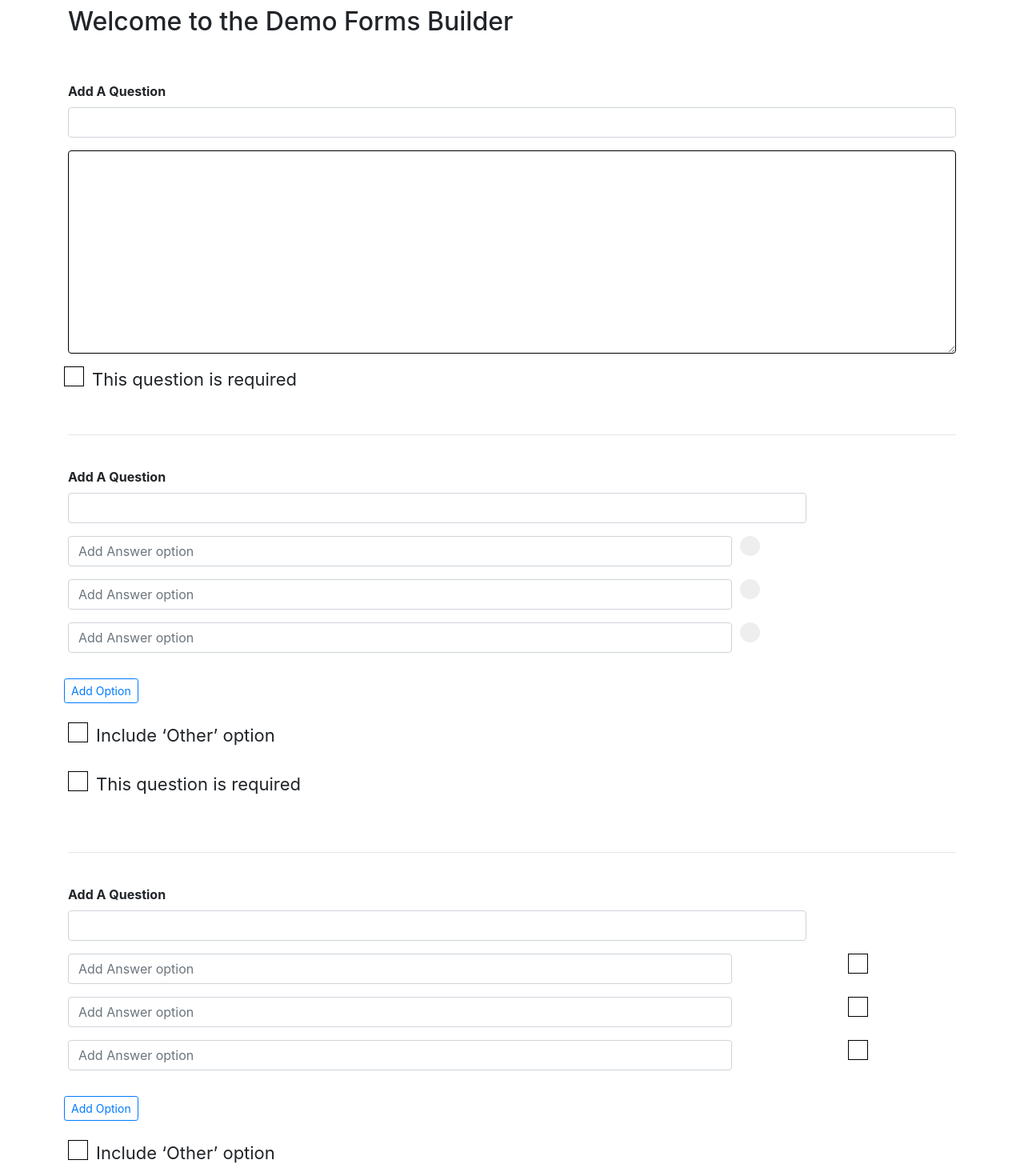
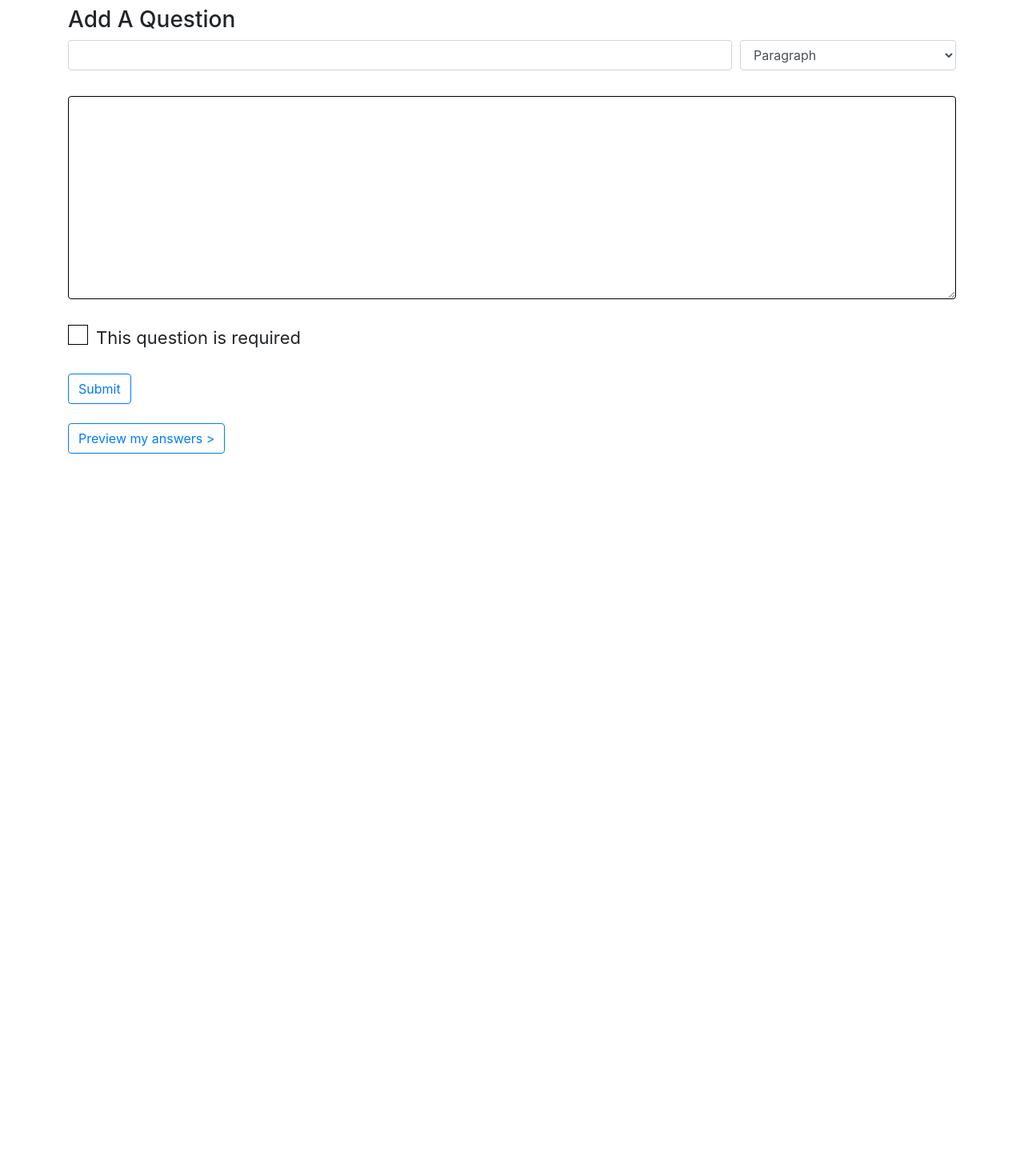
Before and after one commit to MadeefarAbbas/Angular-Assessment-Avnon, an Angular app: page /edit/1 in a window 1280 px wide. Shown: the part 40-1510 px from the top of the page at 80% size. After the commit the page ends 800 px from the top, so only its background shows below. Built offline with nearby package versions, Linux system fonts and the light colour scheme.

Commit message:
'dynamic-code-committed'

```diff
--- a/src/app/questions/add-question/add-question.component.css
+++ b/src/app/questions/add-question/add-question.component.css
@@ -125,7 +125,7 @@ textarea {
 .radio-container .checkmark {
   position: absolute;
   top: 0;
-  left: 0;
+  left: 50%;
   height: 25px;
   width: 25px;
   background-color: #eee;
--- a/src/app/questions/add-question/add-question.component.html
+++ b/src/app/questions/add-question/add-question.component.html
@@ -1,58 +1,37 @@
 <div class="container mt-5">
-  <div class="row mt-5 mb-5">
-    <div class="col-sm-9">
-    <h2>Welcome to the Demo Forms Builder</h2>
-    </div>
-  </div>
-
+  <h3>Add A Question</h3>
 <form [formGroup]="myForm" (ngSubmit)="onSubmit()" *ngIf="myForm">
-  <div class="form-row" formGroupName="paragraphQuestion">
-    <div class="form-group col-md-12">
-      <label><b>Add A Question</b></label>
-      <input type="text" class="form-control"
-      [ngClass]="{'is-invalid': myForm.hasError('required', 'paragraphQuestion.questionTitle') && isValidFormSubmitted != null && !isValidFormSubmitted,'is-valid': !myForm.hasError('required', 'paragraphQuestion.questionTitle') && isValidFormSubmitted != null && !isValidFormSubmitted}"
-       id="questionTitle" formControlName="questionTitle">
-      <small id="passwordHelp" class="text-danger" *ngIf="myForm.hasError('required', 'paragraphQuestion.questionTitle') && isValidFormSubmitted != null && !isValidFormSubmitted">
+  <div class="form-row">
+    <div class="form-group col-md-9">
+      <input type="text" class="form-control" [ngClass]="{'is-invalid': question.errors?.required && isValidFormSubmitted != null && !isValidFormSubmitted,'is-valid': !question.errors?.required && isValidFormSubmitted != null && !isValidFormSubmitted}"
+       id="question" formControlName="question">
+      <small id="passwordHelp" class="text-danger" *ngIf="question.errors?.required && isValidFormSubmitted != null && !isValidFormSubmitted">
         Question is required.
       </small>
     </div>
 
-
-    <div class="form-group col-md-12">
-      <textarea
-      [ngClass]="{'is-invalid': myForm.hasError('required', 'paragraphQuestion.paragraph') && isValidFormSubmitted != null && !isValidFormSubmitted,'is-valid': !myForm.hasError('required', 'paragraphQuestion.questionTitle') && isValidFormSubmitted != null && !isValidFormSubmitted}"
-      rows="10" cols="100" class="form-control" formControlName="paragraph">
-      </textarea>
-      <small id="passwordHelp" class="text-danger" *ngIf="myForm.hasError('required', 'paragraphQuestion.paragraph') && isValidFormSubmitted != null && !isValidFormSubmitted">
-        Paragraph is required.
+    <div class="form-group col-md-3">
+      <select
+       [(ngModel)]="selectedValue"
+       id="questionType" class="form-control"
+       formControlName="questionType"
+       (change)="onChangeQuestionType($event.target.value)"
+       [ngClass]="{'is-invalid': qType.errors?.required && isValidFormSubmitted != null && !isValidFormSubmitted,'is-valid': !qType.errors?.required && isValidFormSubmitted != null && !isValidFormSubmitted}"
+       >
+        <option *ngFor="let qType of questionTypes; let i = index" [value]="questionTypes[i].id">
+          {{questionTypes[i].name}}
+        </option>
+      </select>
+      <small id="passwordHelp" class="text-danger" *ngIf="qType.errors?.required && isValidFormSubmitted != null && !isValidFormSubmitted">
+        Question Type is required.
       </small>
     </div>
-
-    <label class="form-input-container">
-      <input type="checkbox" formControlName="isRequired" > This question is required
-      <span class="checkmark"></span>
-    </label>
-
-  </div>
-  <br />
-  <hr />
-  <br />
-  <div class="form-row" formGroupName="radioButtonQuestion">
-    <div class="form-group col-md-10">
-      <label><b>Add A Question</b></label>
-      <input type="text" class="form-control"
-      [ngClass]="{'is-invalid': myForm.hasError('required', 'radioButtonQuestion.questionTitle') && isValidFormSubmitted != null && !isValidFormSubmitted,'is-valid': !myForm.hasError('required', 'radioButtonQuestion.questionTitle') && isValidFormSubmitted != null && !isValidFormSubmitted}"
-       id="questionTitle" formControlName="questionTitle">
-      <small id="passwordHelp" class="text-danger" *ngIf="myForm.hasError('required', 'radioButtonQuestion.questionTitle') && isValidFormSubmitted != null && !isValidFormSubmitted">
-        Question is required.
-      </small>
   </div>
 
 
-    <div class="form-group col-md-12">
-      <div formArrayName="options">
+  <div formArrayName="options" *ngIf="qType.value == 2 || qType.value == 3">
+    <div *ngFor="let option of options.controls; let i=index">
 
-        <div *ngFor="let option of radiobuttonOptions.controls; let i=index">
       <div [formGroupName]="i">
         <div class="form-row">
           <div class="form-group col-md-9">
@@ -61,18 +40,21 @@
              class="form-control"
              formControlName="option"
              placeholder="Add Answer option"
-                 [ngClass]="{'is-invalid': radiobuttonOptions.controls[i].get('option').errors?.required && isValidFormSubmitted != null && !isValidFormSubmitted,'is-valid': !radiobuttonOptions.controls[i].get('option').errors?.required && isValidFormSubmitted != null && !isValidFormSubmitted}"
+             [ngClass]="{'is-invalid': options.controls[i].get('option').errors?.required && isValidFormSubmitted != null && !isValidFormSubmitted,'is-valid': !options.controls[i].get('option').errors?.required && isValidFormSubmitted != null && !isValidFormSubmitted}"
              >
-
-                 <small id="passwordHelp" class="text-danger" *ngIf="radiobuttonOptions.controls[i].get('option').errors?.required && isValidFormSubmitted != null && !isValidFormSubmitted">
+             <small id="passwordHelp" class="text-danger" *ngIf="options.controls[i].get('option').errors?.required && isValidFormSubmitted != null && !isValidFormSubmitted">
                 Answer option is required.
             </small>
           </div>
-
-              <div class="form-group col-md-3">
+          <div class="form-group col-md-3" *ngIf="qType.value == 2">
             <label class="radio-container">
-
-                  <input type="radio" formControlName="valid" name="valid" [value]="radiobuttonOptions.controls[i].get('option').value" [id]="i" (change)="onRadioButtonChange(radiobuttonOptions.controls[i].value)">
+              <input type="radio" formControlName="valid" name="valid" [value]="options.controls[i].get('option').value" [id]="i" (change)="onRadioButtonChange(options.controls[i].value)">
+              <span class="checkmark"></span>
+            </label>
+          </div>
+          <div class="form-group col-md-3" *ngIf="qType.value == 3">
+            <label class="inline-input-container">
+              <input type="checkbox" formControlName="valid" [checked]="options.controls[i].get('valid').value">
               <span class="checkmark"></span>
             </label>
           </div>
@@ -80,84 +62,32 @@
       </div>
     </div>
   </div>
+  <button type="button" class="btn btn-sm btn-outline-primary" (click)="addOption()" *ngIf="qType.value == 2 || qType.value == 3">Add Option</button>
+  <div class="form-row mt-3" *ngIf="qType.value == 1">
+    <div class="form-group col-md-12">
+      <textarea
+      [ngClass]="{'is-invalid': paragraph.errors?.required && isValidFormSubmitted != null && !isValidFormSubmitted,'is-valid': !paragraph.errors?.required && isValidFormSubmitted != null && !isValidFormSubmitted}"
+      rows="10" cols="100" class="form-control" formControlName="paragraph">
+      </textarea>
+      <small id="passwordHelp" class="text-danger" *ngIf="paragraph.errors?.required && isValidFormSubmitted != null && !isValidFormSubmitted">
+        Paragraph is required.
+      </small>
     </div>
-    <button type="button" class="btn btn-sm btn-outline-primary" (click)="addRadioButtonOption()">Add Option</button>
+  </div>
 
-    <div class="form-group col-md-12 mt-4" >
+  <div class="form-row mt-3" >
+    <div class="form-group col-md-12" *ngIf="qType.value == 2 || qType.value == 3">
       <label class="form-input-container">
         <input type="checkbox" formControlName="other">Include ‘Other’ option
         <span class="checkmark"></span>
       </label>
     </div>
-
     <div class="form-group col-md-12">
       <label class="form-input-container">
         <input type="checkbox" formControlName="isRequired" > This question is required
         <span class="checkmark"></span>
       </label>
     </div>
-
-  </div>
-  <br />
-  <hr />
-  <br />
-  <div class="form-row" formGroupName="checkboxQuestion">
-    <div class="form-group col-md-10">
-      <label><b>Add A Question</b></label>
-      <input type="text" class="form-control"
-      [ngClass]="{'is-invalid': myForm.hasError('required', 'checkboxQuestion.questionTitle') && isValidFormSubmitted != null && !isValidFormSubmitted,'is-valid': !myForm.hasError('required', 'checkboxQuestion.questionTitle') && isValidFormSubmitted != null && !isValidFormSubmitted}"
-       id="questionTitle" formControlName="questionTitle">
-      <small id="passwordHelp" class="text-danger" *ngIf="myForm.hasError('required', 'checkboxQuestion.questionTitle') && isValidFormSubmitted != null && !isValidFormSubmitted">
-        Question is required.
-      </small>
-    </div>
-
-    <div class="form-group col-md-12">
-      <div formArrayName="options">
-
-        <div *ngFor="let option of checkboxOptions.controls; let i=index">
-          <div [formGroupName]="i">
-            <div class="form-row">
-              <div class="form-group col-md-9">
-                <input
-                 type="text"
-                 class="form-control"
-                 formControlName="option"
-                 placeholder="Add Answer option"
-                 [ngClass]="{'is-invalid': checkboxOptions.controls[i].get('option').errors?.required && isValidFormSubmitted != null && !isValidFormSubmitted,'is-valid': !checkboxOptions.controls[i].get('option').errors?.required && isValidFormSubmitted != null && !isValidFormSubmitted}"
-                 >
-
-                 <small id="passwordHelp" class="text-danger" *ngIf="checkboxOptions.controls[i].get('option').errors?.required && isValidFormSubmitted != null && !isValidFormSubmitted">
-                    Answer option is required.
-                </small>
-              </div>
-              <div class="form-group col-md-3">
-                <label class="inline-input-container">
-                  <input type="checkbox" formControlName="valid" [checked]="checkboxOptions.controls[i].get('valid').value">
-                  <span class="checkmark"></span>
-                </label>
-              </div>
-            </div>
-          </div>
-        </div>
-      </div>
-    </div>
-    <button type="button" class="btn btn-sm btn-outline-primary" (click)="addCheckBoxOption()">Add Option</button>
-
-    <div class="form-group col-md-12 mt-4" >
-      <label class="form-input-container">
-        <input type="checkbox" formControlName="other">Include ‘Other’ option
-        <span class="checkmark"></span>
-      </label>
-    </div>
-
-    <div class="form-group col-md-12">
-      <label class="form-input-container">
-        <input type="checkbox" formControlName="isRequired" > This question is required
-        <span class="checkmark"></span>
-      </label>
-    </div>
-
   </div>
 
   <button type="submit" class="btn btn-outline-primary">Submit</button>
--- a/src/app/questions/add-question/add-question.component.ts
+++ b/src/app/questions/add-question/add-question.component.ts
@@ -15,7 +15,7 @@ export class AddQuestionComponent implements OnInit {
   myForm: FormGroup;
   questionTypes = [];
   selectedValue = '1';
-  otherCheckBoxChecked = false;
+  otherChecked = false;
   isValidFormSubmitted = null;
   isEdit = false;
   editQuestion: any;
@@ -23,50 +23,12 @@ export class AddQuestionComponent implements OnInit {
 
   constructor(private cdRef:ChangeDetectorRef,private fb: FormBuilder, private questionService: QuestionService,private router: Router,private route: ActivatedRoute) {
     this.myForm = this.fb.group({
-      paragraphQuestion: this.fb.group({
-        questionTitle: ['',[Validators.required]],
-        paragraph: ['',[Validators.required]],
-        isRequired: [false]
-      }),
-      radioButtonQuestion: this.fb.group({
-        questionTitle: ['',[Validators.required]],
-        options: this.fb.array([
-          this.fb.group({
-            option: ['',Validators.required],
-            valid: [undefined]
-          }),
-          this.fb.group({
-            option: ['',Validators.required],
-            valid: [undefined]
-          }),
-
-          this.fb.group({
-            option: ['',Validators.required],
-            valid: [undefined]
-          })
-        ]),
-        other: false,
-        isRequired: [false]
-      }),
-      checkboxQuestion: this.fb.group({
-        questionTitle: ['',[Validators.required]],
-        options: this.fb.array([
-          this.fb.group({
-            option: ['',Validators.required],
-            valid: [false]
-          }),
-          this.fb.group({
-            option: ['',Validators.required],
-            valid: [false]
-          }),
-          this.fb.group({
-            option: ['',Validators.required],
-            valid: [false]
-          })
-        ]),
-        other: false,
-        isRequired: [false]
-      })
+      question: ['',Validators.required],
+      questionType: ['',Validators.required],
+      paragraph: ['', Validators.required],
+      options: this.fb.array([]),
+      other: [false],
+      isRequired: [false]
     });
   }
 
@@ -81,33 +43,11 @@ export class AddQuestionComponent implements OnInit {
       }
     });
 
+    this.questionTypes = this.getQuestionTypes();
   }
 
   ngAfterViewInit() {
     this.cdRef.detectChanges();
-  }
-
-
-  onRadioButtonChange(val) {
-    this.radiobuttonOptions.value.forEach((data, index)=>{
-      if((val.option == this.radiobuttonOptions.value[index].option) && (val.valid == this.radiobuttonOptions.value[index].valid)){
-        const myForm = (<FormArray>(<FormGroup>this.myForm.get('radioButtonQuestion')).get('options')).at(index);
-        if(val.option) {
-          myForm.patchValue({
-            option: this.radiobuttonOptions.value[index].option,
-            valid: this.radiobuttonOptions.value[index].option
-          })
-        }
-
-      } else {
-        const myForm = (<FormArray>(<FormGroup>this.myForm.get('radioButtonQuestion')).get('options')).at(index);
-        myForm.patchValue({
-          option: this.radiobuttonOptions.value[index].option,
-          valid: undefined
-        })
-
-      }
-    })
   }
 
 
@@ -126,16 +66,50 @@ export class AddQuestionComponent implements OnInit {
 
   }
 
-
-  get checkboxOptions() {
-    return (<FormArray>(<FormGroup>this.myForm.get('checkboxQuestion')).get('options'));
+  get options() {
+    return this.myForm.get("options") as FormArray;
   }
 
-  get radiobuttonOptions() {
-    return (<FormArray>(<FormGroup>this.myForm.get('radioButtonQuestion')).get('options'));
+  get question() {
+    return this.myForm.get('question');
+  }
+
+  get paragraph() {
+    return this.myForm.get('paragraph');
+  }
+
+  get qType() {
+    return this.myForm.get('questionType');
+  }
+
+  updatedOptions(): FormArray {
+    return this.myForm.get("options") as FormArray;
+  }
+
+  onRadioButtonChange(val) {
+    this.options.value.forEach((data, index)=>{
+      if((val.option == this.options.value[index].option) && (val.valid == this.options.value[index].valid)){
+        const myForm = (<FormArray>(<FormGroup>this.myForm).get('options')).at(index);
+        if(val.option) {
+          myForm.patchValue({
+            option: this.options.value[index].option,
+            valid: this.options.value[index].option
+          })
+        }
+
+      } else {
+        const myForm = (<FormArray>(<FormGroup>this.myForm).get('options')).at(index);
+        myForm.patchValue({
+          option: this.options.value[index].option,
+          valid: undefined
+        })
+
+      }
+    })
   }
 
   onSubmit() {
+    console.log(this.myForm)
     this.isValidFormSubmitted = false;
 		if (this.myForm.invalid) {
 			return;
@@ -147,7 +121,6 @@ export class AddQuestionComponent implements OnInit {
     } else {
       this.questionService.addNewQuestion(question);
     }
-    this.router.navigateByUrl('/add-question');
     this.myForm.reset();
   }
 
@@ -155,8 +128,47 @@ export class AddQuestionComponent implements OnInit {
     this.router.navigate(['preview-questions']);
   }
 
-  addCheckBoxOption() {
-    this.checkboxOptions.push(
+
+  getQuestionTypes() {
+    return [
+      { id: '1', name: 'Paragraph' },
+      { id: '2', name: 'Radio Button' },
+      { id: '3', name: 'Checkbox' }
+    ];
+  }
+
+  onChangeQuestionType(value) {
+    if(value == 1) {
+      const updatedOptionsArr = this.updatedOptions();
+      this.myForm.controls['paragraph'].setValue(null);
+      this.clearFormArray(updatedOptionsArr);
+    }
+    if(value == 2) {
+      const updatedOptionsArr = this.updatedOptions();
+      this.clearFormArray(updatedOptionsArr);
+      this.myForm.controls['paragraph'].setValue(' ');
+      this.createEmpFormGroup(3).map(val => {
+        this.updatedOptions().push(val);
+      });
+    }
+    if(value == 3) {
+      const updatedOptionsArr = this.updatedOptions();
+      this.clearFormArray(updatedOptionsArr);
+      this.myForm.controls['paragraph'].setValue(' ');
+      this.createEmpFormGroup(3).map(val => {
+        this.updatedOptions().push(val);
+      })
+    }
+  }
+
+  clearFormArray (formArray: FormArray) {
+    while (formArray.length !== 0) {
+      formArray.removeAt(0)
+    }
+  }
+
+  addOption() {
+    this.options.push(
       this.fb.group({
         option: ["",Validators.required],
         valid: [false]
@@ -164,13 +176,4 @@ export class AddQuestionComponent implements OnInit {
     );
   }
 
-  addRadioButtonOption() {
-    this.radiobuttonOptions.push(
-      this.fb.group({
-        option: ["",Validators.required],
-        valid: [undefined]
-      })
-    )
-  }
-
 }
--- a/src/app/questions/preview-questions/preview-questions.component.html
+++ b/src/app/questions/preview-questions/preview-questions.component.html
@@ -11,59 +11,27 @@
   <div class="mt-5" *ngFor="let question of questions">
     <div class="row">
       <div class="col-sm-6">
-        <h6 class="bold">{{question.paragraphQuestion.questionTitle}}</h6>
+        <h6 class="bold">{{question.question}}</h6>
       </div>
     </div>
-    <div class="row mt-3">
+    <div class="row mt-3" *ngIf="question.questionType == '1'">
       <div class="col-sm-12">
         <div >
-          {{question.paragraphQuestion.paragraph}} {{question.paragraphQuestion.isRequired ? '- Comment required' : ''}}
+          {{question.paragraph}} {{question.isRequired ? ' - Comment required' : '' }}
         </div>
       </div>
     </div>
-    <hr />
-
-    <div class="row">
-      <div class="col-sm-6">
-        <h6 class="bold">{{question.radioButtonQuestion.questionTitle}}</h6>
-      </div>
-    </div>
-
-    <div class="row mt-3">
+    <div class="row mt-3" *ngIf="question.questionType == '2' || question.questionType == '3'">
       <div class="col-sm-12">
         <ul>
-          <div *ngFor="let option of question.radioButtonQuestion.options">
+          <div *ngFor="let option of question.options">
             <li *ngIf="option.option && option.valid">
-              <span class="ml-35" >{{option.option | titlecase}} {{question.radioButtonQuestion.isRequired ? '- Comment required' : ''}}</span>
+              <span class="ml-35">{{option.option}} {{ question.isRequired ? ' - Comment required' : '' }}</span>
             </li>
           </div>
-
-          <li *ngIf="question.radioButtonQuestion.other">
-            <span class="ml-35">{{'other' | titlecase}}</span>
+          <li *ngIf="question.other">
+            <span class="ml-35">{{'other'}} {{ question.isRequired ? ' - Comment required' : '' }}</span>
           </li>
-        </ul>
-      </div>
-    </div>
-    <hr />
-
-    <div class="row">
-      <div class="col-sm-6">
-        <h6 class="bold">{{question.checkboxQuestion.questionTitle}}</h6>
-      </div>
-    </div>
-
-    <div class="row mt-3">
-      <div class="col-sm-12">
-        <ul>
-          <div *ngFor="let option of question.checkboxQuestion.options">
-            <li  *ngIf="option.valid">
-              <span class="ml-35">{{option.option | titlecase}} {{question.checkboxQuestion.isRequired ? '- Comment required' : ''}}</span>
-            </li>
-          </div>
-
-            <li *ngIf="question.checkboxQuestion.other">
-              <span class="ml-35">{{'other' | titlecase}}</span>
-            </li>
         </ul>
       </div>
     </div>
```
Lines whose indentation alone changed are shown as unchanged.
